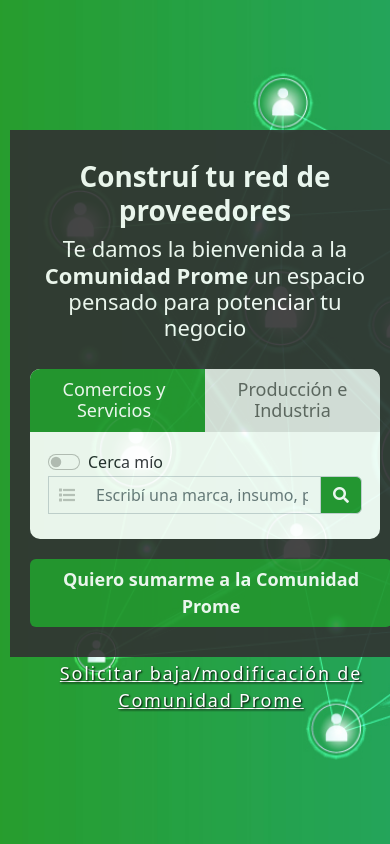
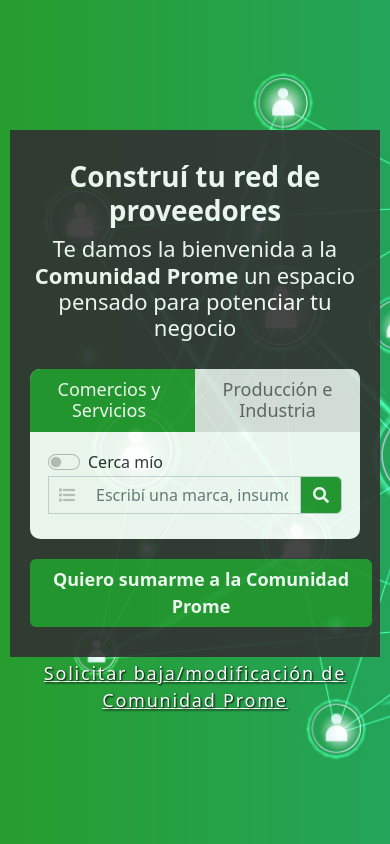
Before and after one commit to admin-prome/Comunidad-Prome, a PHP site: page /controllers/index.php in a window 390 px wide. Run offline with PHP 8.4, Linux system fonts and the light colour scheme; data that the repository does not hold is empty; some libraries are stand-ins or nearby versions.

Commit message:
alineacion index fix

```diff
--- a/css/style.css
+++ b/css/style.css
@@ -121,11 +121,12 @@ select.form-control {
     -webkit-appearance: menulist;
 }
 
-.container-box{
-	width: 100%;
-}
-
 .link_solicitar {
 	color: #FFF;
 	font-size: 18px;
+	text-shadow: black 1px 1px 2px;
 }
+
+.link_solicitar:hover {
+	color: #FFF;
+}
--- a/views/index.php
+++ b/views/index.php
@@ -10,7 +10,7 @@
 
     <div class="container-fluid div-back-index">
         <div class="container-box" >
-            <div class="container-fluid" style="background-color: #323232; opacity: 0.9; padding: 20px; padding-bottom: 30px; padding-top: 30px">
+           <div class="container-fluid" style="background-color: #323232; opacity: 0.9; padding: 20px; padding-bottom: 30px; padding-top: 30px">
                 <div class="container">
                     <div class="row" >
                         <div class="col-md-12">
@@ -129,12 +129,10 @@
                 </div>
             </div>
             <div class="div-solicitar-index">
-                <div class="row">
-                    <div class="col-md-12" style="padding-right: 0px; text-align: center;text-shadow: black 1px 1px 2px;">
-                        <a href="registro.php?tipo=modificar" class="link_solicitar">
-                            Solicitar baja/modificación de Comunidad Prome
-                        </a>
-                    </div>
+                <div class="col-md-12 text-center">
+                    <a href="registro.php?tipo=modificar" class="link_solicitar">
+                        Solicitar baja/modificación de Comunidad Prome
+                    </a>
                 </div>
             </div>
 
```
